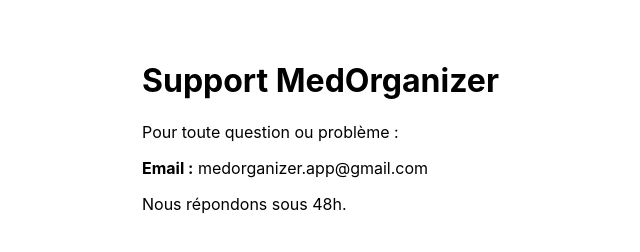
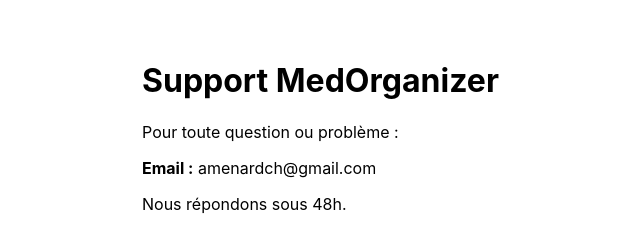
Before and after one commit to amenardch-lab/medorganizer, a plain HTML site: page support.html in a window 1280 px wide. Shown: the whole page, without its empty margins (148-788 px from the left). Drawn offline with Linux system fonts and the light colour scheme.

Commit message:
Update support.html

```diff
--- a/support.html
+++ b/support.html
@@ -9,7 +9,7 @@
 
   <p>Pour toute question ou problème :</p>
 
-  <p><strong>Email :</strong> medorganizer.app@gmail.com</p>
+  <p><strong>Email :</strong> amenardch@gmail.com</p>
 
   <p>Nous répondons sous 48h.</p>
 </body>
```
